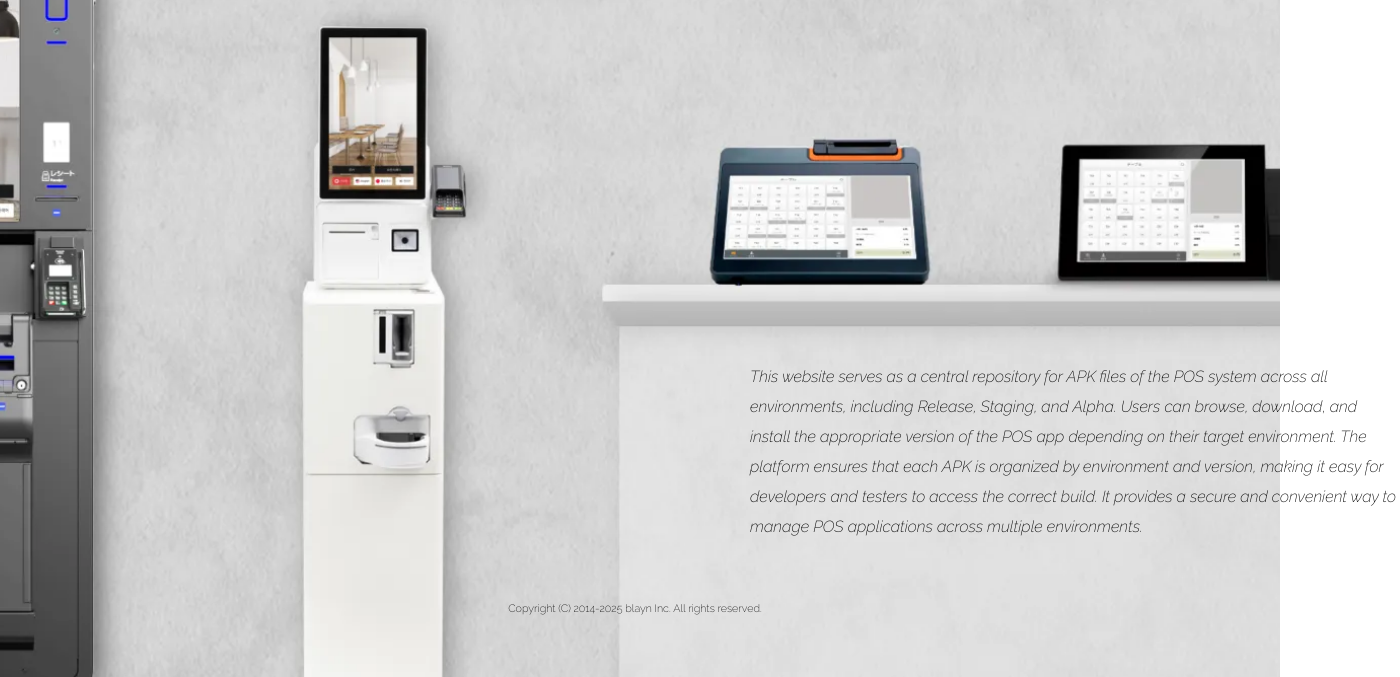
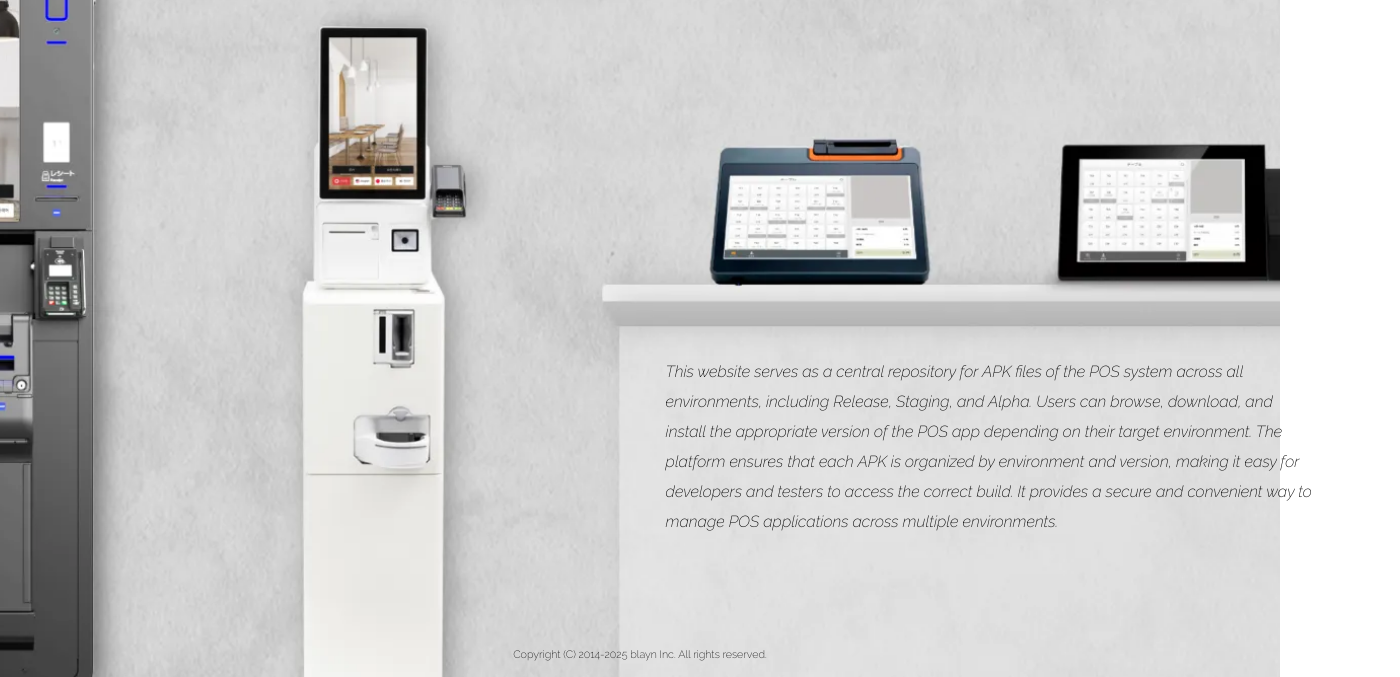
Before and after one commit to nganblayn/privateapkweb, a plain HTML site: page index.html in a window 1280 px wide. Shown: the part 123-800 px from the top of the page, 1400 px wide, since content can reach past the window. Drawn offline with Linux system fonts and the light colour scheme.

Commit message:
20251128 update p and h6

```diff
--- a/style.css
+++ b/style.css
@@ -64,16 +64,17 @@ p {
   width: 650px;
   height: 200px;
   /* border: 1px solid orange; */
-  margin-top: 370px;
-  margin-left: 750px;
+  top: 60%;
+  left: 52%;
   font-style: italic;
   line-height: 30px;
 }
 h6 {
+  /* border: 1px solid orange; */
+  position: absolute;
+  text-align: center;
+  transform: translateX(-50%);
+  bottom: 2%;
+  left: 50%;
   width: 270px;
-  height: 20px;
-  /* border: 1px solid orange; */
-  margin-top: 610px;
-  margin-left: 500px;
-  text-align: center;
 }
```
